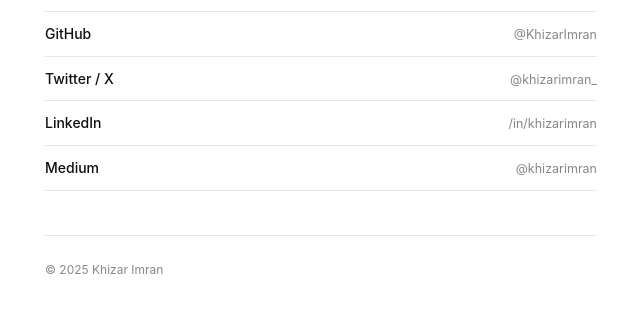
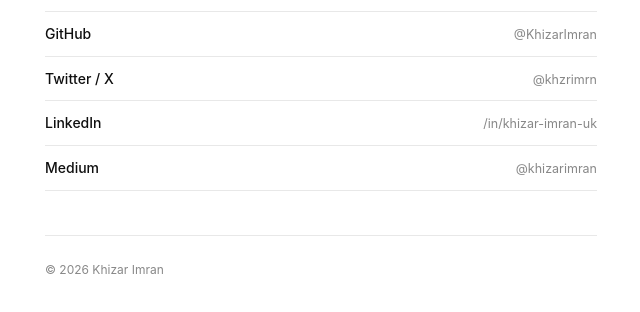
Before and after one commit to KhizarImran/khizarimrandotcom, a Next.js app: page / in a window 1280 px wide. Shown: the part 600-912 px from the top of the page, without its empty margins (319-959 px from the left). Built offline with nearby package versions, Linux system fonts and the light colour scheme.

Commit message:
Update X and LinkedIn profile links

```diff
--- a/src/app/page.tsx
+++ b/src/app/page.tsx
@@ -8,8 +8,8 @@ const experience = [
 
 const links = [
   { name: "GitHub", handle: "@KhizarImran", url: "https://github.com/KhizarImran" },
-  { name: "Twitter / X", handle: "@khizarimran_", url: "https://twitter.com/khizarimran_" },
-  { name: "LinkedIn", handle: "/in/khizarimran", url: "https://linkedin.com/in/khizarimran" },
+  { name: "Twitter / X", handle: "@khzrimrn", url: "https://x.com/khzrimrn" },
+  { name: "LinkedIn", handle: "/in/khizar-imran-uk", url: "https://linkedin.com/in/khizar-imran-uk" },
   { name: "Medium", handle: "@khizarimran", url: "https://medium.com/@khizarimran" },
 ];
 
@@ -64,7 +64,7 @@ export default function Home() {
       </main>
 
       <footer className="site-footer">
-        <p>© 2025 Khizar Imran</p>
+        <p>© 2026 Khizar Imran</p>
       </footer>
     </div>
   );
```
